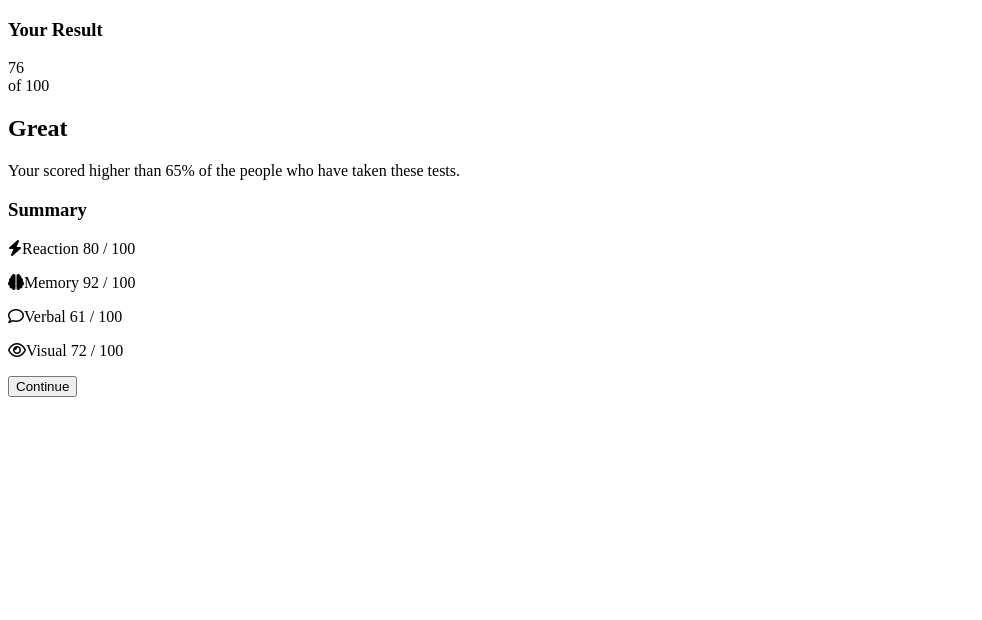
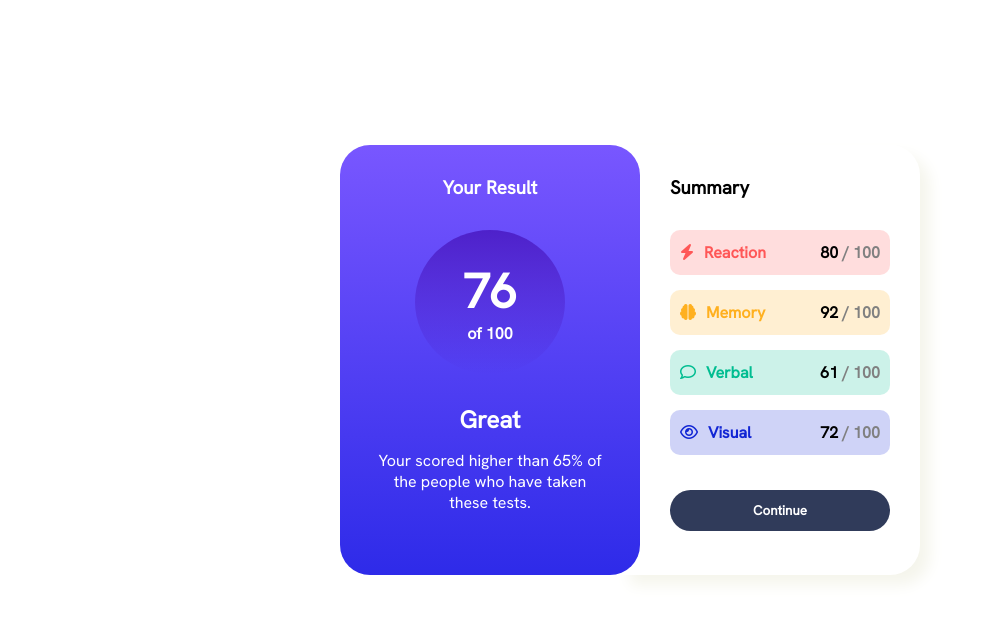
Before and after one commit to AraMilagros/Proyectos-varios-HTML-CSS-JS, a plain HTML site: page 4-SummaryComponent/index.html in a window 1280 px wide. Shown: the whole page, without its empty margins (0-982 px from the left). Drawn offline with Linux system fonts and the light colour scheme.

Commit message:
Agregando readme y screenshot del diseño

```diff
--- a/4-SummaryComponent/assets/css/estilos.css
+++ b/4-SummaryComponent/css/estilos.css
@@ -127,14 +127,16 @@
     border-radius: 30px;
     border: none;
 
-    background: linear-gradient(hsl(252, 100%, 67%), hsl(241, 81%, 54%));
+    background: hsl(224, 30%, 27%);
+    /* background: linear-gradient(hsl(252, 100%, 67%), hsl(241, 81%, 54%)); */
     color: hsl(0, 0%, 100%);
     font-weight: 700;
 }
 
 .btn-continue:hover{
     cursor: pointer;
-    background: hsl(224, 30%, 27%);
+    /* background: hsl(224, 30%, 27%); */
+    background: linear-gradient(hsl(252, 100%, 67%), hsl(241, 81%, 54%));
     /* transition: all .5s; */
 
 }
--- a/4-SummaryComponent/index.html
+++ b/4-SummaryComponent/index.html
@@ -5,7 +5,7 @@
     <meta http-equiv="X-UA-Compatible" content="IE=edge">
     <meta name="viewport" content="width=device-width, initial-scale=1.0">
     <title>Resumen Summary Component</title>
-    <link rel="stylesheet" href="./assets//css/estilos.css">
+    <link rel="stylesheet" href="./css/estilos.css">
     <link href="https://fonts.googleapis.com/css2?family=Hanken+Grotesk" rel="stylesheet">
     <script src="https://kit.fontawesome.com/311778db6a.js" crossorigin="anonymous"></script>
 </head>
```
Also changed, not shown: 4-SummaryComponent/design/active-states.jpg (added), 4-SummaryComponent/design/desktop-design.jpg (added), 4-SummaryComponent/design/desktop-preview.jpg (added), 4-SummaryComponent/design/mobile-design.jpg (added), 4-SummaryComponent/design/screenshot-mobile.png (added), 4-SummaryComponent/design/screenshot.png (added), 1 other file.
